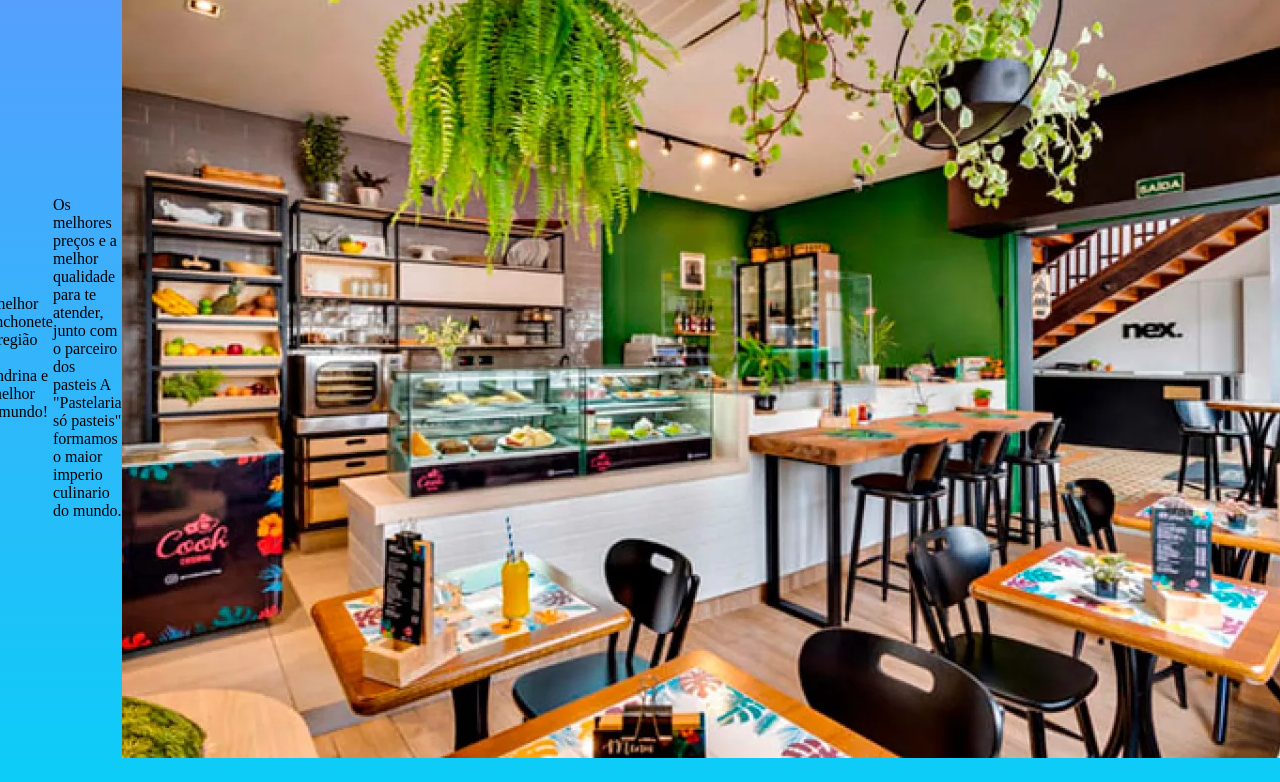
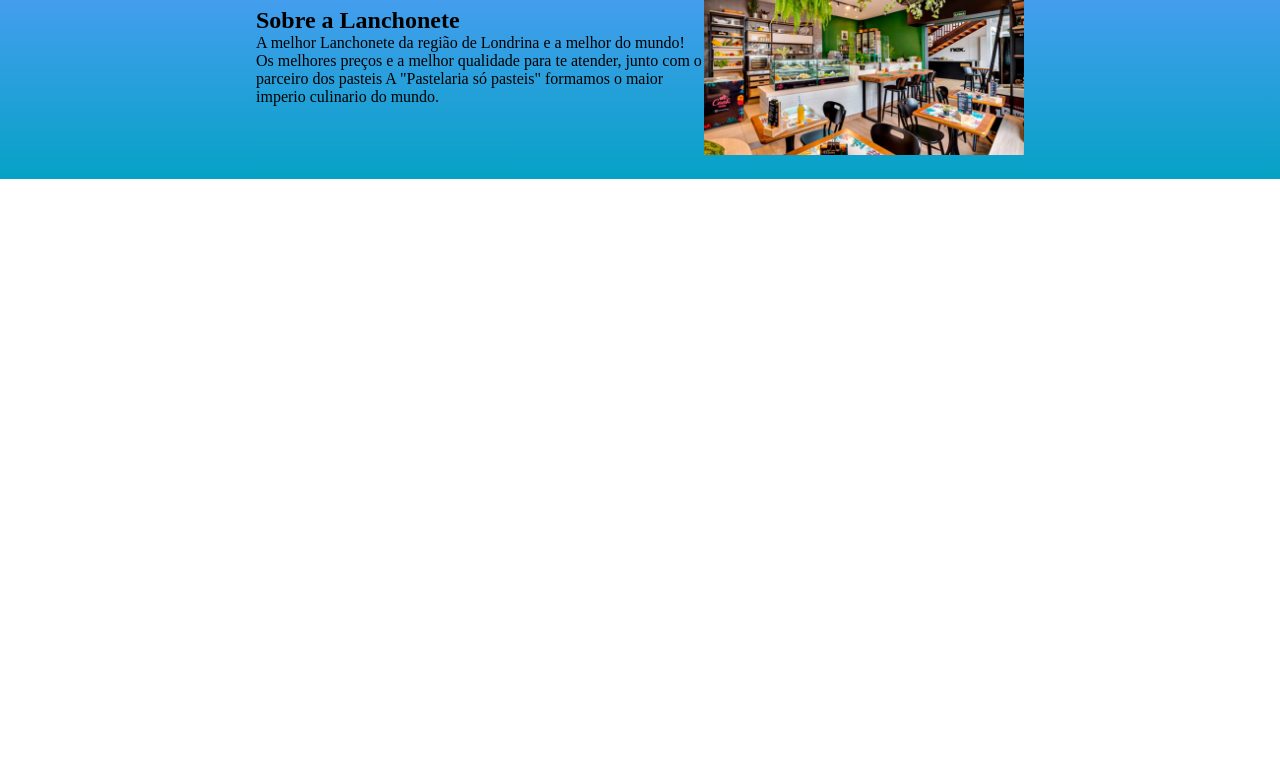
Before and after one commit to Andreocara/Lanchonete.pc.herions, a plain HTML site: page index.html in a window 1280 px wide. Shown: the part 266-1048 px from the top of the page. After the commit the page ends 800 px from the top, so only its background shows below. Drawn offline with Linux system fonts and the light colour scheme.

Commit message:
00000000000

```diff
--- a/index.html
+++ b/index.html
@@ -18,10 +18,13 @@
     </header>
 
     <section class="Sobre-a-lanchonete">
+        <div class="lanche-div-conteudo">
         <h2 class="titulo-lanchonete">Sobre a Lanchonete </h2>
         <p class="pastelaria-texto-1">A melhor Lanchonete da região de Londrina e a melhor do mundo!</p>
         <p class="pastelaria-texto-2">Os melhores preços e a melhor qualidade para te atender, junto com o parceiro dos pasteis A "Pastelaria só pasteis" formamos o maior imperio culinario do mundo.</p>
-        <img class="escola-imagem" src="xcomo-decorar-uma-lanchonete-com-pouco-dinheiro.jpg.pagespeed.ic.yIrOpJ0OYd.webp" alt="Lanchonete">
+    </div>
+        <img class="lanchonete-imagem" src="xcomo-decorar-uma-lanchonete-com-pouco-dinheiro.jpg.pagespeed.ic.yIrOpJ0OYd.webp" alt="Lanchonete">
+
     </section>
 
 </body>
--- a/style.css
+++ b/style.css
@@ -25,9 +25,17 @@ header {
 }
 
 .Sobre-a-lanchonete{
-    background-image: linear-gradient(#5b9cfd,#0ccdf8);;
+    background-image: linear-gradient(#5b9cfd,#05a2c5);;
     display: flex;
     justify-content: center;
     align-items: center;
     padding: 24px 0;
 }
+
+.lanchonete-imagem{
+    width: 25%;
+}
+
+.lanche-div-conteudo{
+    width: 35%;
+}
```
